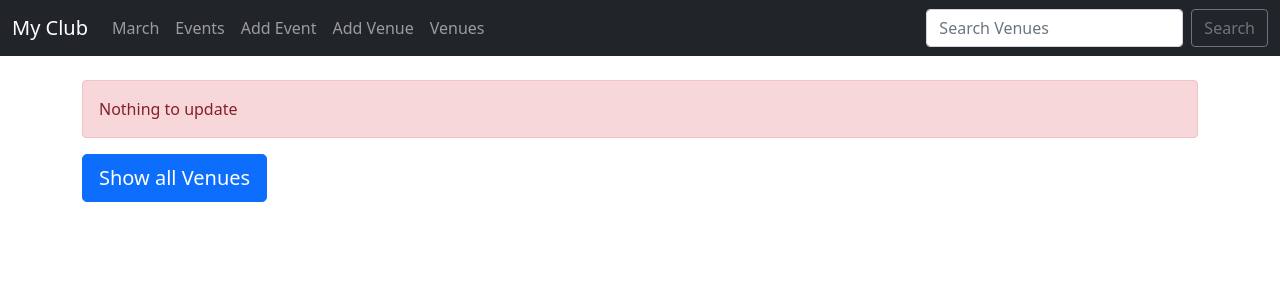
After one commit to Eduardo-byte/events_website, a Django app: page /venue_updated in a window 1280 px wide. The commit adds this page. Shown: the top 300 px of the page. Run offline with Django 3.2, Linux system fonts and the light colour scheme.

Commit message:
add venue updated message

```diff
--- a/events/templates/events/update_venue.html
+++ b/events/templates/events/update_venue.html
@@ -1,7 +1,6 @@
 {% extends 'events/base.html' %}
 
 {% block content %}
-
     <center>
         <h1>Update Venue ...</h1>
         <form action="" method=POST>
@@ -10,5 +9,4 @@
         <br/>
         <input type="submit" value="Update" class="btn btn-secondary">
     </center>
-
 {% endblock %}
--- /dev/null
+++ b/events/templates/events/venue_updated.html
@@ -0,0 +1,16 @@
+{% extends 'events/base.html' %}
+
+{% block content %}
+    {% if updated %}
+        <div class="alert alert-success" role="alert">
+            Venue updated successfully.
+        </div>
+        <a href="{% url 'list-venues' %}" class="btn btn-primary btn-lg " role="button" >Show all Venues</a>
+    {% else %}
+        <div class="alert alert-danger" role="alert">
+            Nothing to update
+        </div>
+        <a href="{% url 'list-venues' %}" class="btn btn-primary btn-lg " role="button" >Show all Venues</a>
+    {% endif %}
+
+{% endblock %}
--- a/events/urls.py
+++ b/events/urls.py
@@ -1,4 +1,4 @@
-from django.urls import path
+from django.urls import path, re_path
 from . import views
 
 urlpatterns = [
@@ -20,6 +20,7 @@ urlpatterns = [
     path('list_venues', views.list_venues, name="list-venues"),
     path('show_venue/<venue_id>', views.show_venue, name="show-venue"),
     path('update_venue/<venue_id>', views.update_venue, name="update-venue"),
+    path('venue_updated', views.venue_updated, name="venue-updated"),
     path('search_venues', views.search_venues, name="search-venues"),
     path('delete_venue/<venue_id>', views.delete_venue, name="delete-venue"),
     ]
--- a/events/views.py
+++ b/events/views.py
@@ -114,13 +114,24 @@ def search_venues(request):
             'events/search_venues.html',
             {
             })
-
+def venue_updated(request):
+    updated = False
+    if 'updated' in request.GET:
+        updated= True
+    else:
+        updated= False
+    return render(request,
+        'events/venue_updated.html',
+        {
+        'updated': updated,
+        })
 def update_venue(request, venue_id):
     venue = Venue.objects.get(pk=venue_id)
     form = VenueForm(request.POST or None, instance=venue)
     if form.is_valid():
         form.save()
-        return redirect('list-venues')
+        return HttpResponseRedirect('/venue_updated?updated')
+        #return redirect('list-venues')
     return render(request,
         'events/update_venue.html',
         {
```
Also changed, not shown: db.sqlite3.
